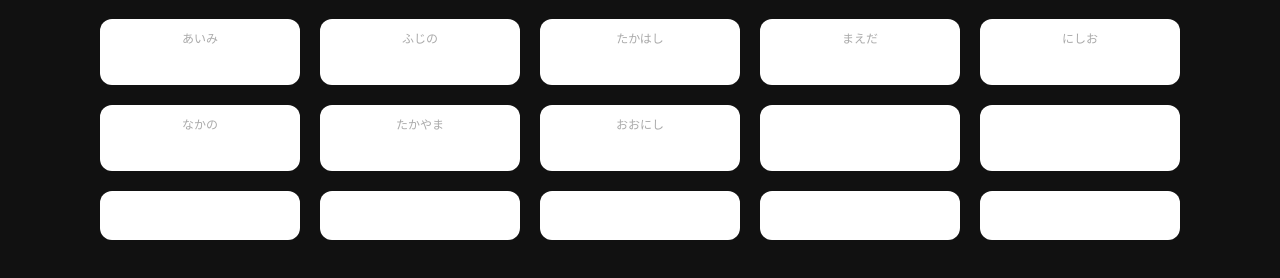
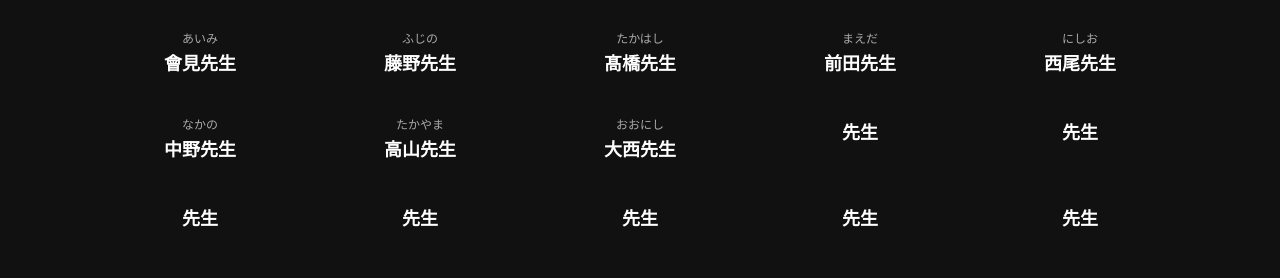
Before and after one commit to haruka2243/Teacher, a plain HTML site: page index.html in a window 1280 px wide. Shown: the part 70-348 px from the top of the page. Drawn offline with Linux system fonts and the light colour scheme.

Commit message:
Update style.css

```diff
--- a/style.css
+++ b/style.css
@@ -35,7 +35,7 @@ h1{
 /* 先生のカード */
 .card{
     width:180px;
-    background:#fff;
+    background:#111;
     border-radius:12px;
     padding:10px;
     text-align:center;
```
